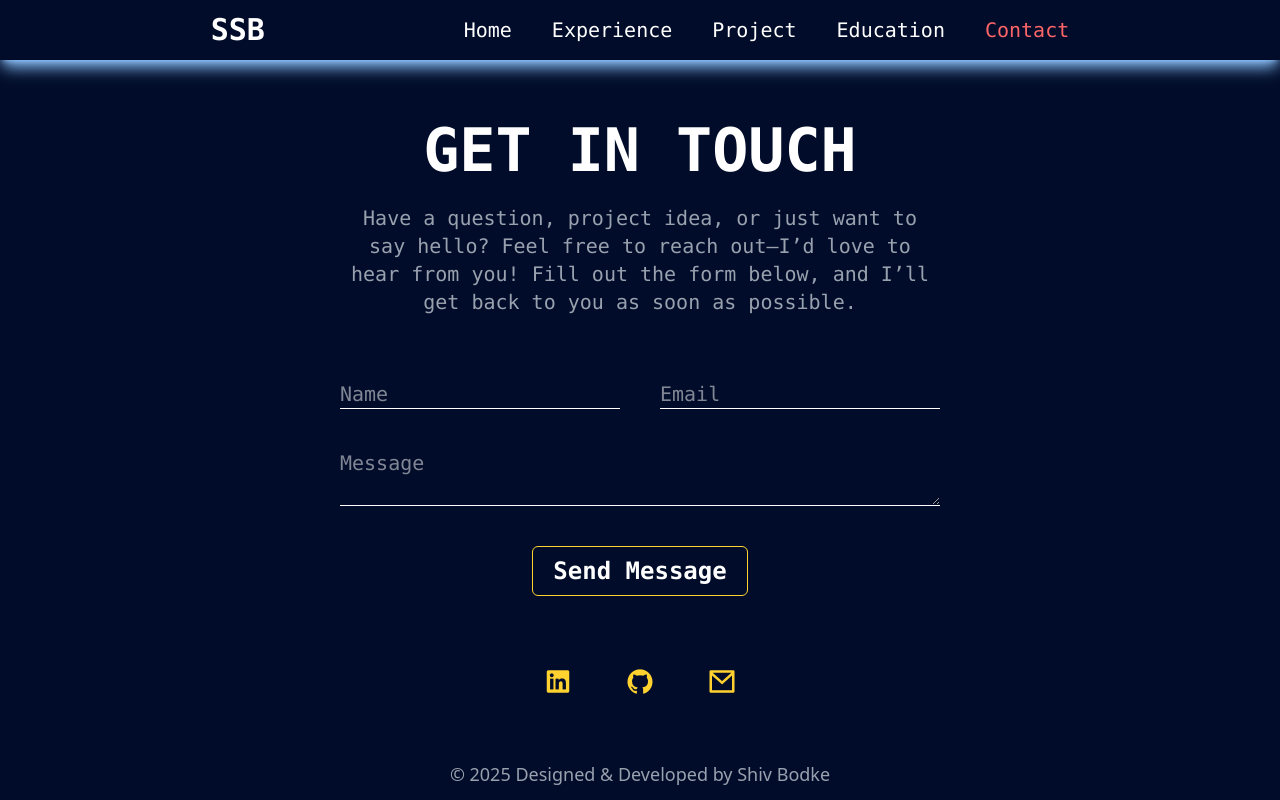
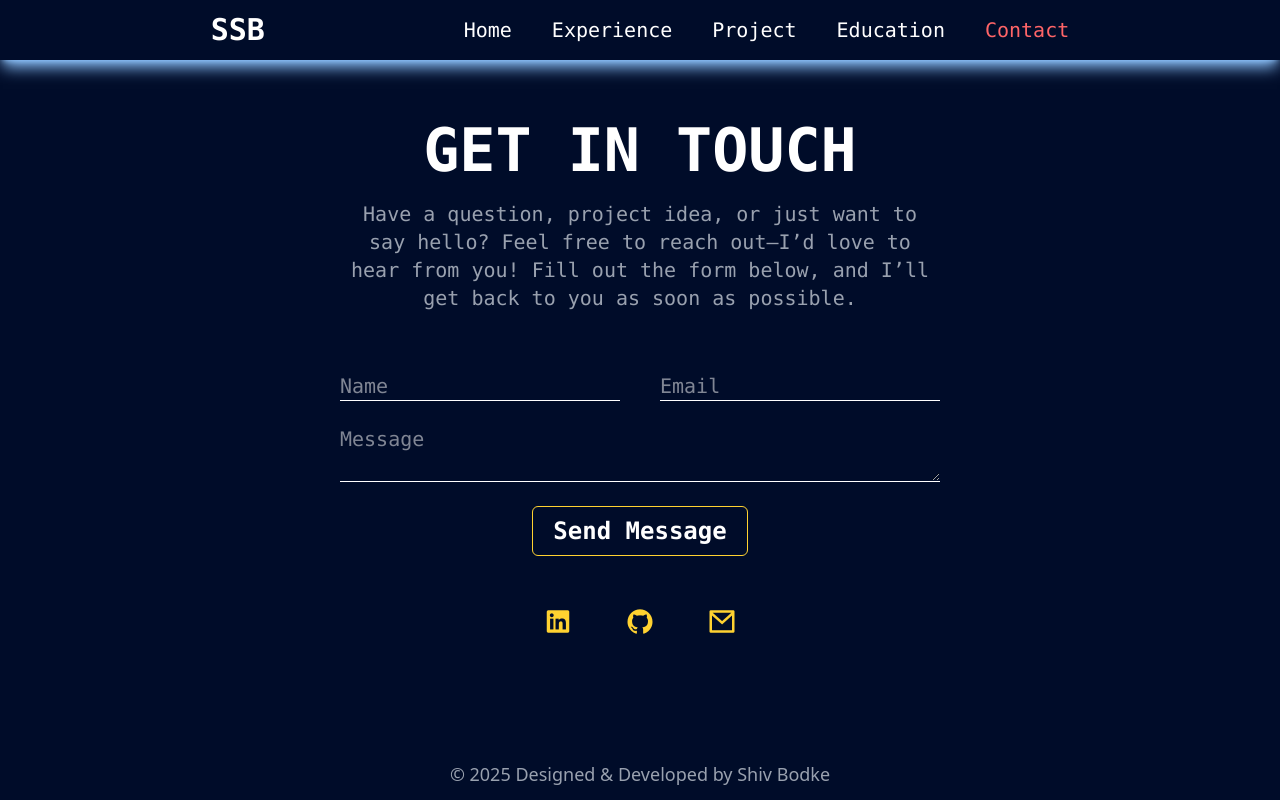
Before and after one commit to dev-SSB/SSB-Portfolio, a React (Vite) app: page /#/contact in a window 1280 px wide. Built offline with nearby package versions, Linux system fonts and the light colour scheme.

Commit message:
Updated project with latest changes

```diff
--- a/src/components/02-Home-Section/Home.jsx
+++ b/src/components/02-Home-Section/Home.jsx
@@ -1,7 +1,5 @@
 
 import { Link } from 'react-router-dom'
-import pic1 from "../../components/02-Home-Section/pic1.jpeg";
-import user1 from "../../components/02-Home-Section/user1.jpeg";
 
 
 const Home = () => {
--- a/src/components/06-Contact-Section/Contact.jsx
+++ b/src/components/06-Contact-Section/Contact.jsx
@@ -25,14 +25,14 @@ const Contact = () => {
   };
 
   return (
-    <section className="px-5 sm:px-8 lg:px-10 py-5 mt-5 sm:mt-7 lg:mt-5 font-mono ">
-      <div className="flex flex-col  justify-center gap-5 sm:gap-8 lg:gap-6">
+    <section className="px-5 sm:px-8 lg:px-10 py-5 mt-3 sm:mt-7 lg:mt-5 font-mono ">
+      <div className="flex flex-col  justify-center gap-4 sm:gap-8 lg:gap-5">
         <h1 className="text-center text-3xl sm:text-6xl font-semibold">GET IN TOUCH</h1>
 
         <p className="text-center sm:w-full lg:w-1/2 m-auto sm:text-2xl lg:text-xl text-gray-400">Have a question, project idea, or just want to say hello? Feel free to reach out—I’d love to hear from you! Fill out the form below, and I’ll get back to you as soon as possible.</p>
 
         <div className="flex flex-col justify-center items-center mt-10 w-full">
-          <form onSubmit={handleSubmitForm} className="flex flex-col gap-10 sm:w-full lg:w-1/2 ">
+          <form onSubmit={handleSubmitForm} className="flex flex-col gap-8 lg:gap-6 sm:w-full lg:w-1/2 ">
             <div className="flex gap-10">
               <input
                 type="text"
@@ -77,7 +77,7 @@ const Contact = () => {
           </form>
         </div>
 
-        <div className='flex gap-5 justify-center mt-5 sm:mt-20 lg:mt-10'>
+        <div className='flex gap-5 justify-center mt-3 sm:mt-20 lg:mt-6'>
             <a href='https://www.linkedin.com/in/shivprasad-bodke/' className='px-4 py-1 sm:py-2 lg:py-1 border-none text-3xl sm:text-5xl lg:text-3xl text-amber-300 w-fit rounded transition delay-150 duration-300 ease-in-out hover:-translate-y-3 hover:scale-110'><i class="ri-linkedin-box-fill"></i></a>
             <a href='https://github.com/dev-SSB' className='px-4 py-1 sm:py-2 lg:py-1 border-none text-3xl sm:text-5xl lg:text-3xl text-amber-300 w-fit rounded transition delay-150 duration-300 ease-in-out hover:-translate-y-3 hover:scale-110'><i class="ri-github-fill"></i></a>
             <a href="mailto:shivbodke03@gmail.com" target="_blank" rel="noopener noreferrer" className='px-4 py-1 sm:py-2 lg:py-1 border-none text-3xl sm:text-5xl lg:text-3xl text-amber-300 w-fit rounded transition delay-150 duration-300 ease-in-out hover:-translate-y-3 hover:scale-110'>
```
